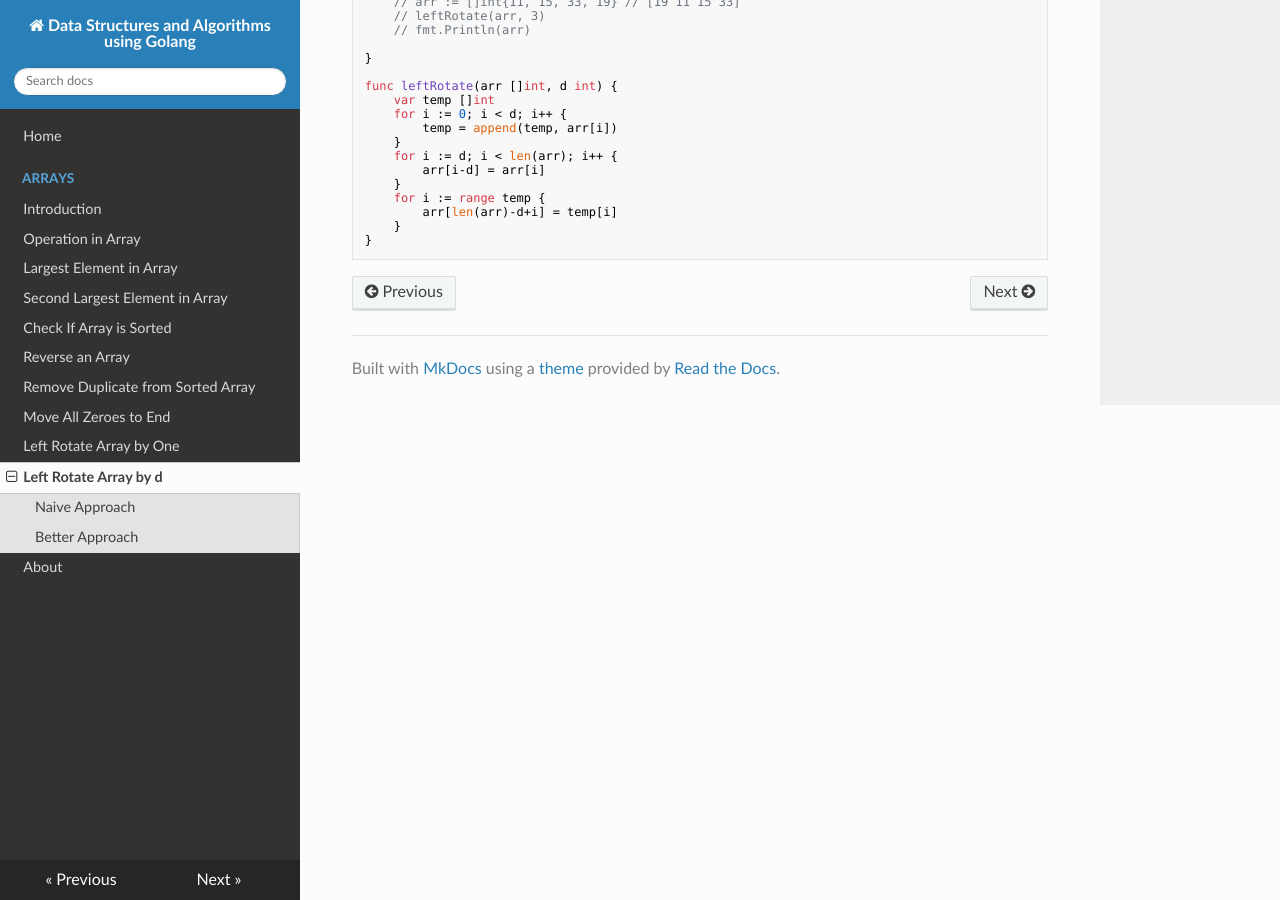
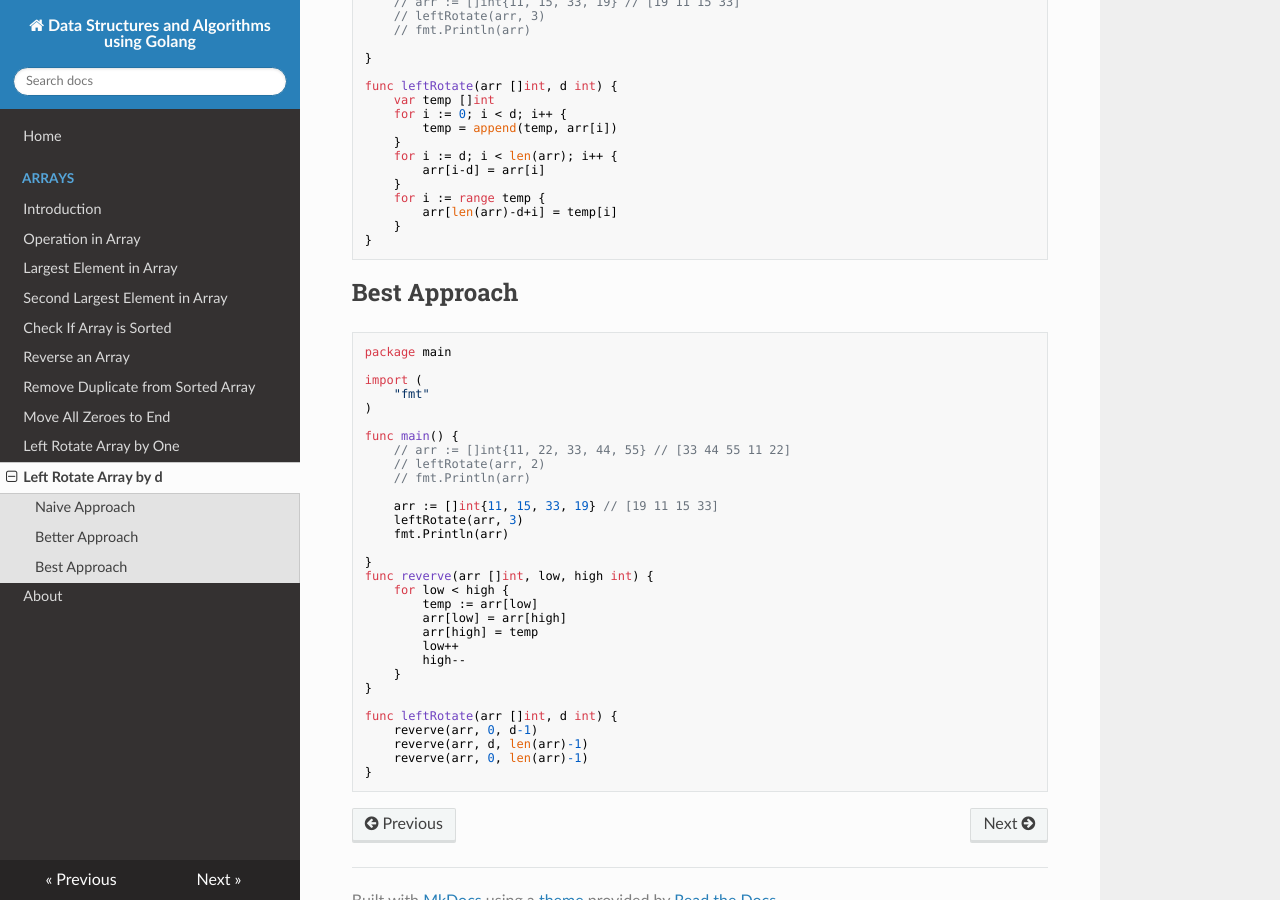
Before and after one commit to prithvipal/golang-dsa, an MkDocs documentation site: the page built from docs/array/left_rotate_array_by_d.md, in a window 1280 px wide and 900 px high, scrolled down 1180 px. Built offline with MkDocs 1.6.1, drawn with Linux system fonts in a browser that asks for light colours; nearby versions of some CDN libraries.

Commit message:
left rotate array by d-- best approach

````diff
--- a/docs/array/left_rotate_array_by_d.md
+++ b/docs/array/left_rotate_array_by_d.md
@@ -79,3 +79,39 @@ func leftRotate(arr []int, d int) {
 	}
 }
 ```
+
+## Best Approach
+
+```
+package main
+
+import (
+	"fmt"
+)
+
+func main() {
+	// arr := []int{11, 22, 33, 44, 55} // [33 44 55 11 22]
+	// leftRotate(arr, 2)
+	// fmt.Println(arr)
+
+	arr := []int{11, 15, 33, 19} // [19 11 15 33]
+	leftRotate(arr, 3)
+	fmt.Println(arr)
+
+}
+func reverve(arr []int, low, high int) {
+	for low < high {
+		temp := arr[low]
+		arr[low] = arr[high]
+		arr[high] = temp
+		low++
+		high--
+	}
+}
+
+func leftRotate(arr []int, d int) {
+	reverve(arr, 0, d-1)
+	reverve(arr, d, len(arr)-1)
+	reverve(arr, 0, len(arr)-1)
+}
+```
````
